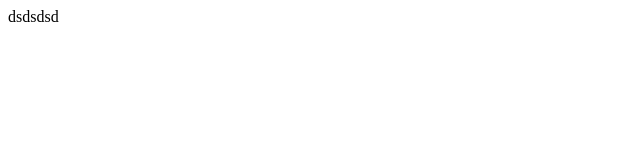
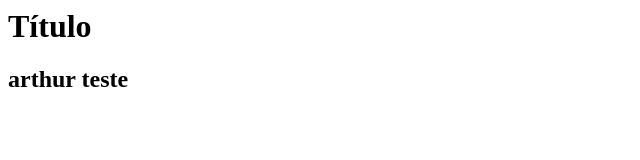
Before and after one commit to arthurcmporto/Web_programming, a plain HTML site: page index.html in a window 1280 px wide. Shown: the whole page, without its empty margins (0-640 px from the left). Drawn offline with Linux system fonts and the light colour scheme.

Commit message:
segundo commit da vida

```diff
--- a/index.html
+++ b/index.html
@@ -1 +1,2 @@
-dsdsdsd
+<h1>Título</h1>
+<h2> arthur teste</h2>
```
